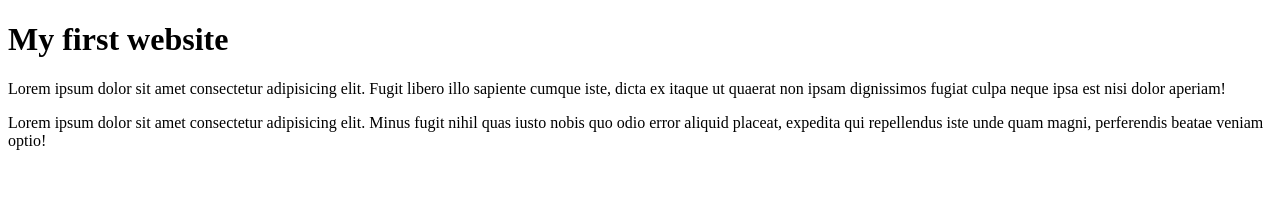
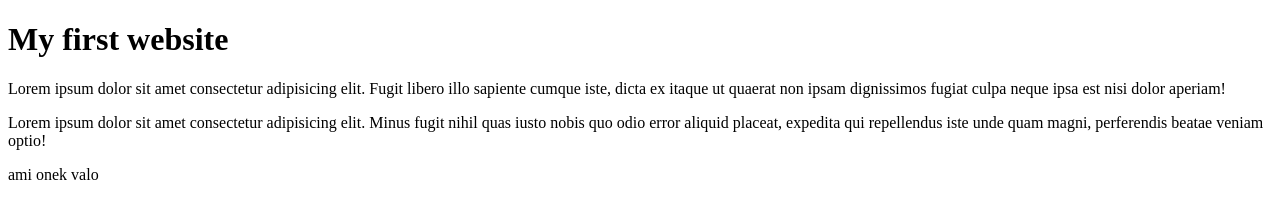
Before and after one commit to developerYeasin/my-first-website, a plain HTML site: page index.html in a window 1280 px wide. Drawn offline with Linux system fonts and the light colour scheme.

Commit message:
Update index.html

```diff
--- a/index.html
+++ b/index.html
@@ -10,5 +10,6 @@
     <h1>My first website</h1>
     <p>Lorem ipsum dolor sit amet consectetur adipisicing elit. Fugit libero illo sapiente cumque iste, dicta ex itaque ut quaerat non ipsam dignissimos fugiat culpa neque ipsa est nisi dolor aperiam!</p>
     <p>Lorem ipsum dolor sit amet consectetur adipisicing elit. Minus fugit nihil quas iusto nobis quo odio error aliquid placeat, expedita qui repellendus iste unde quam magni, perferendis beatae veniam optio!</p>
-</body>
+    <p>ami onek valo</p>
+    </body>
 </html>
```
